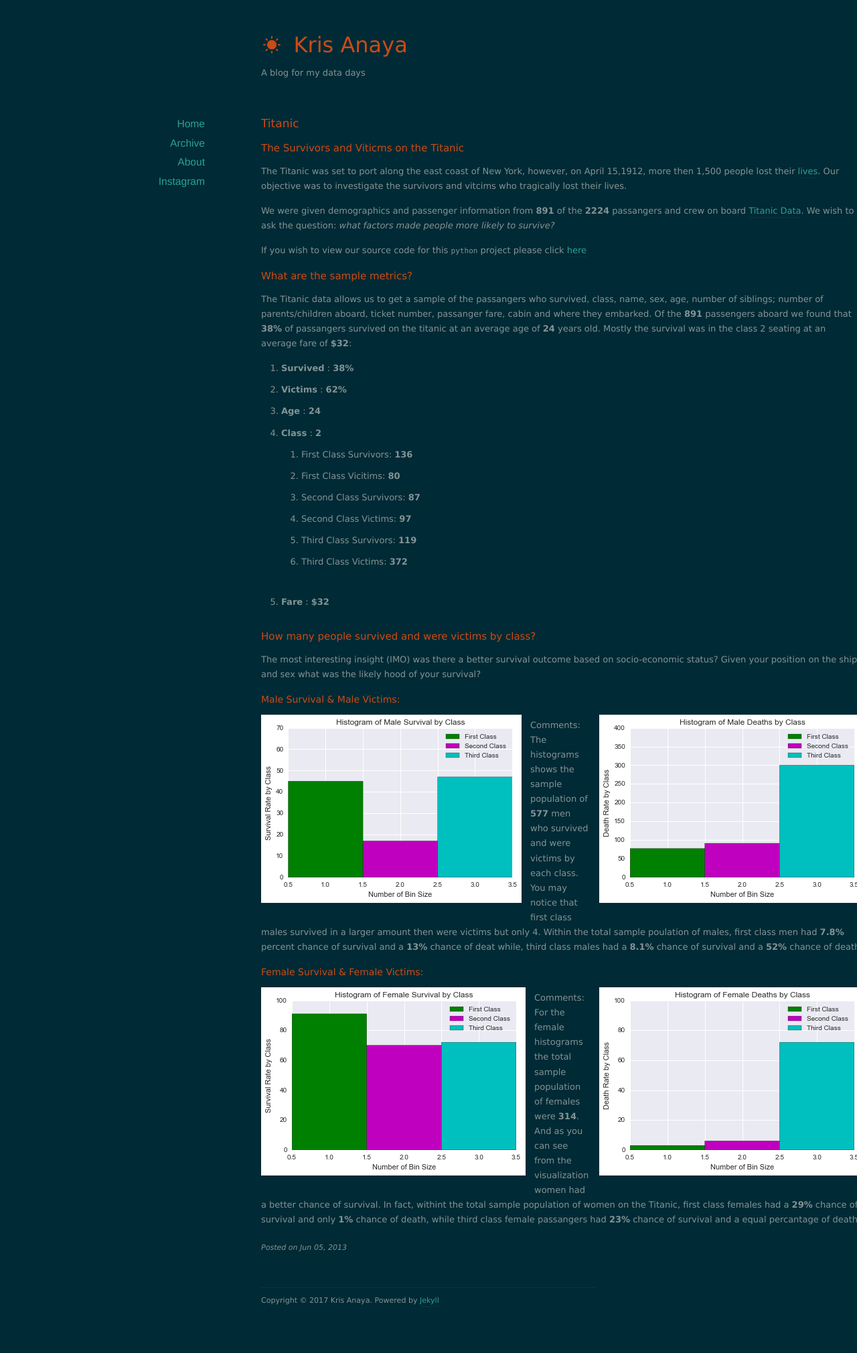
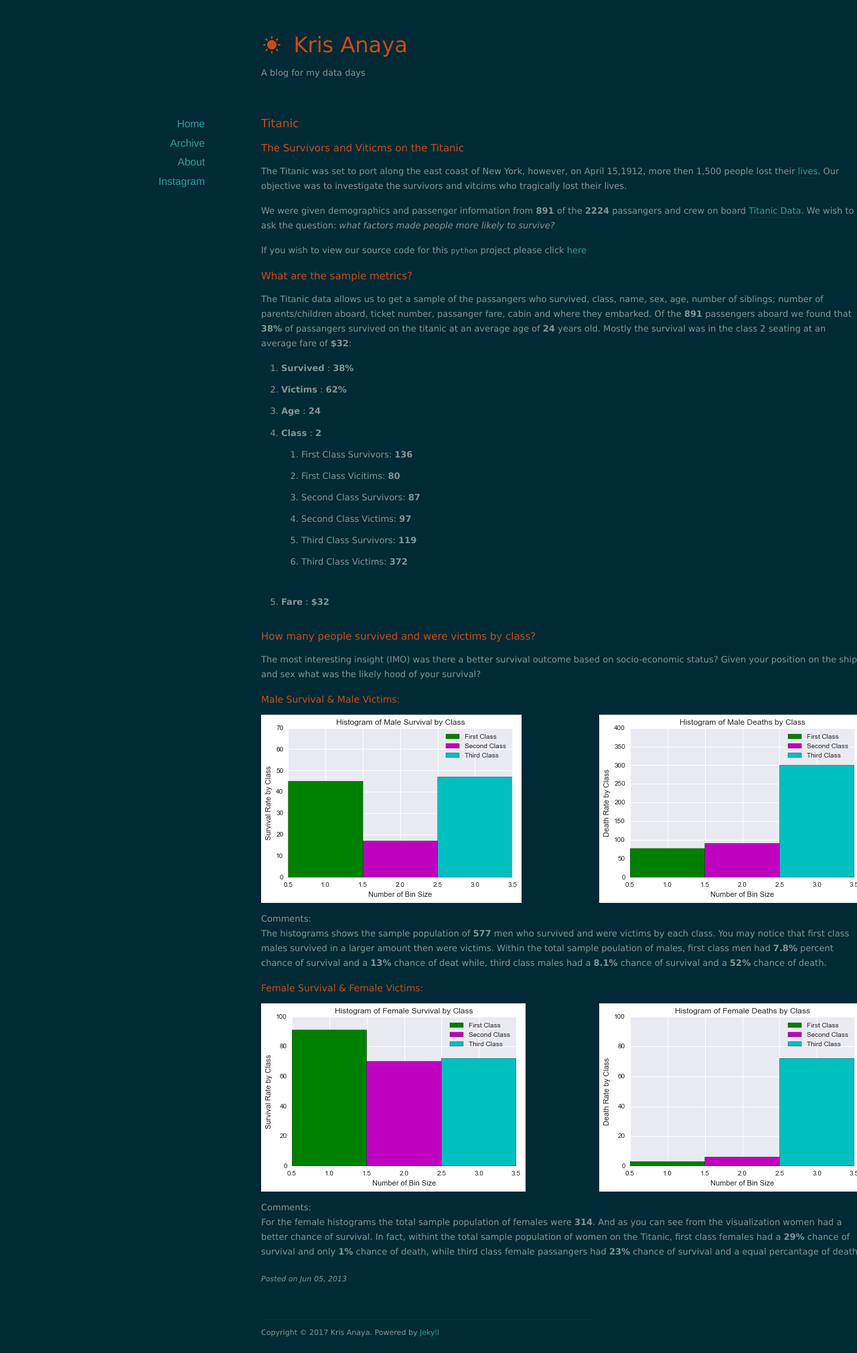
Before and after one commit to krismanaya/krismanaya.github.io, a Jekyll site: the page built from _posts/2013-06-05-welcome-to-jekyll.markdown, in a window 1280 px wide. Shown: the whole page at 67% size. Built offline with Jekyll 4.4.1, drawn with Linux system fonts in a browser that asks for light colours; nearby versions of some CDN libraries; before the commit the page ends 1972 px from its top, so only the background shows below that.

Commit message:
clear right

```diff
--- a/_posts/2013-06-05-welcome-to-jekyll.markdown
+++ b/_posts/2013-06-05-welcome-to-jekyll.markdown
@@ -36,7 +36,7 @@ The most interesting insight (IMO) was there a better survival outcome based on
 <img src="/images/MD.png" class="right"/>
 
 #### Comments:
-The histograms shows the sample population of **577** men who survived and were victims by each class. You may notice that first class males survived in a larger amount then were victims but only 4. Within the total sample poulation of males, first class men had **7.8%** percent chance of survival and a **13%** chance of deat while, third class males had a **8.1%** chance of survival and a **52%** chance of death.
+The histograms shows the sample population of **577** men who survived and were victims by each class. You may notice that first class males survived in a larger amount then were victims. Within the total sample poulation of males, first class men had **7.8%** percent chance of survival and a **13%** chance of deat while, third class males had a **8.1%** chance of survival and a **52%** chance of death.
 
 ### Female Survival & Female Victims:
 <img src="/images/FS.png" class="left"/>
--- a/assets/css/style.css
+++ b/assets/css/style.css
@@ -6,6 +6,7 @@ html, body, div, span, applet, object, iframe, h1, h2, h3, h4, h5, h6, p, blockq
 	font-size: 100%;
 	font: inherit;
 	vertical-align: baseline;
+    clear:right;
 }
 article, aside, details, figcaption, figure, footer, header, hgroup, menu, nav, section {
 	display: block;
```
